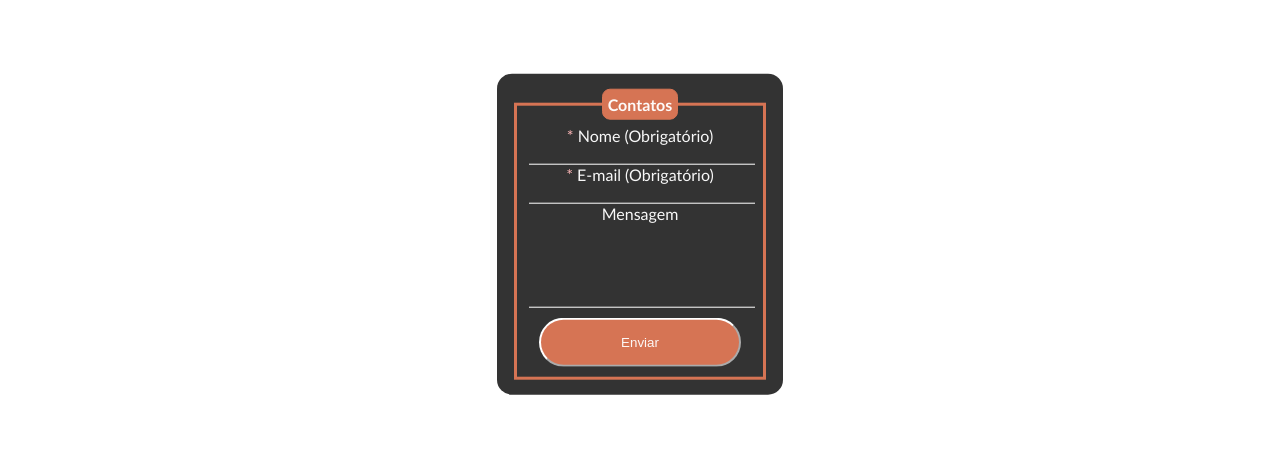
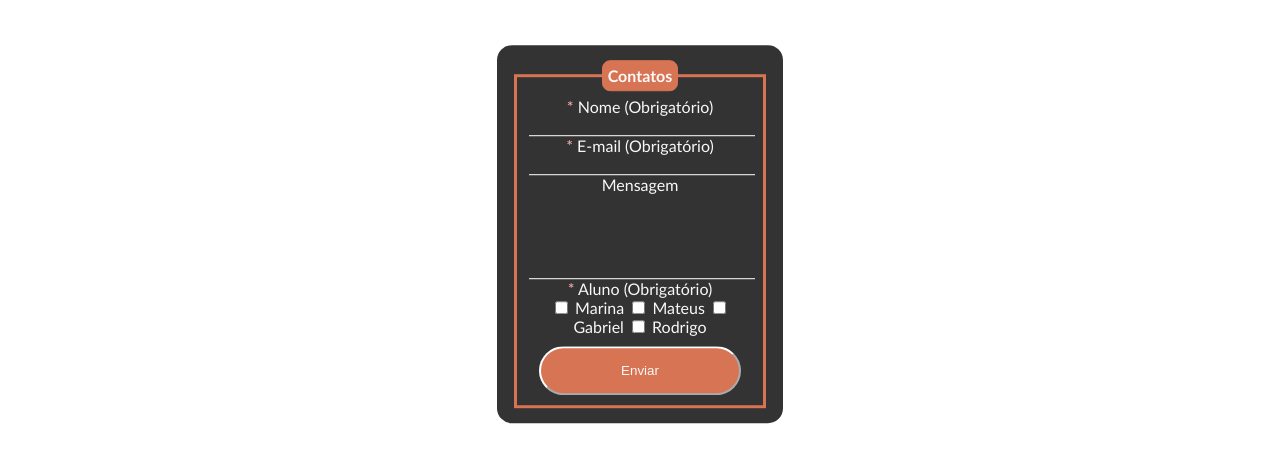
Before and after one commit to Matias5789/Acessibilidade_Projeto_Orientado, a plain HTML site: page Projeto Orientado/link_de_contato.html in a window 1280 px wide. Shown: the part 166-628 px from the top of the page. Drawn offline with Linux system fonts and the light colour scheme.

Commit message:
Atualização de form, faltando as menssagens de erro

```diff
--- a/Projeto Orientado/link_de_contato.html
+++ b/Projeto Orientado/link_de_contato.html
@@ -8,6 +8,9 @@
         <style>
             scan {
                 color: #F9B4B4;
+            }
+            #check{
+                display: inline;
             }
         </style>
     </head>
@@ -34,6 +37,14 @@
             <label for="mensagem" class="labelInput">Mensagem</label><textarea class="inputuser" name="mensagem" id="mensagem" ></textarea>
         </div>
         <div>
+            <label id="check" class="labelInput"><scan>*</scan> Aluno (Obrigatório)</label>
+            <br>
+            <input type="checkbox" name="marina" id="marina" required><label for="marina"> Marina </label>
+            <input type="checkbox" name="mateus" id="mateus" required><label for="mateus"> Mateus </label>
+            <input type="checkbox" name="gabriel" id="gabriel" required><label for="gabriel"> Gabriel </label>
+            <input type="checkbox" name="rodrigo" id="rodrigo" required><label for="rodrigo"> Rodrigo </label>
+        </div>
+        <div>
             <button title="Enviar informações">Enviar</button>
         </div>
     </fieldset>
```
